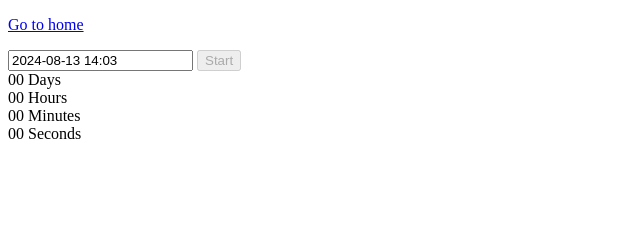
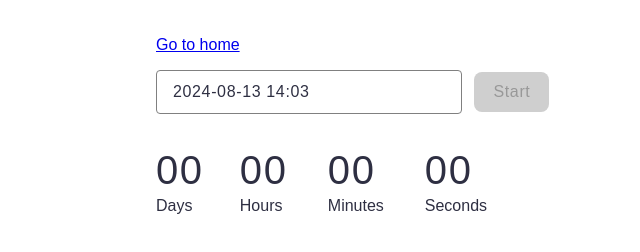
Before and after one commit to ihor-voznyi/goit-js-hw-10, a website built with Vite: page src/1-timer.html in a window 1280 px wide. Shown: the whole page, without its empty margins (0-640 px from the left). Built offline with nearby package versions, Linux system fonts and the light colour scheme.

Commit message:
upd 1-timer.css
styles added

```diff
--- a/src/css/1-timer.css
+++ b/src/css/1-timer.css
@@ -1,21 +1,76 @@
-.header {
-  padding: 20px 0;
+body {
+  margin: 36px 156px;
+  font-family: "Montserrat", sans-serif;
 }
 
-.nav-list {
-  display: flex;
-  align-items: center;
-  justify-content: flex-end;
-  gap: 40px;
+input {
+  outline: none;
+  margin-right: 8px;
+  border-radius: 4px;
+  background: #fff;
+  border: 1px solid #808080;
+  width: 272px;
+  height: 26px;
+  padding: 8px 16px;
+  font-weight: 400;
+  font-size: 16px;
+  line-height: 1.5;
+  letter-spacing: 0.04em;
+  color: #2e2f42;
 }
 
-.nav-link {
-  font-weight: 500;
-  letter-spacing: 0.02em;
-  line-height: 1.5;
+input:hover {
+  border: 1px solid #000;
 }
 
-.nav-link:hover,
-.nav-link:focus {
-  color: #747bff;
+input:disabled {
+  border: 1px solid #4e75ff;
 }
+
+button {
+  border-radius: 8px;
+  padding: 8px 16px;
+  width: 75px;
+  height: 40px;
+  border-color: #4e75ff;
+  border-style: none;
+  background: #4e75ff;
+  font-weight: 500;
+  font-size: 16px;
+  line-height: 1.5;
+  letter-spacing: 0.04em;
+  color: #fff;
+}
+
+button:hover {
+  background: #6c8cff;
+  color: #fff;
+}
+
+button:disabled {
+  background: #cfcfcf;
+  color: #989898;
+}
+
+.timer {
+  display: flex;
+  gap: 24px;
+  width: 346px;
+  height: 72px;
+  margin-top: 32px;
+}
+
+.value {
+  font-weight: 400;
+  font-size: 40px;
+  line-height: 1.2;
+  letter-spacing: 0.04em;
+  color: #2e2f42;
+}
+
+.label {
+  font-weight: 400;
+  font-size: 16px;
+  line-height: 1.5;
+  color: #2e2f42;
+}
```
